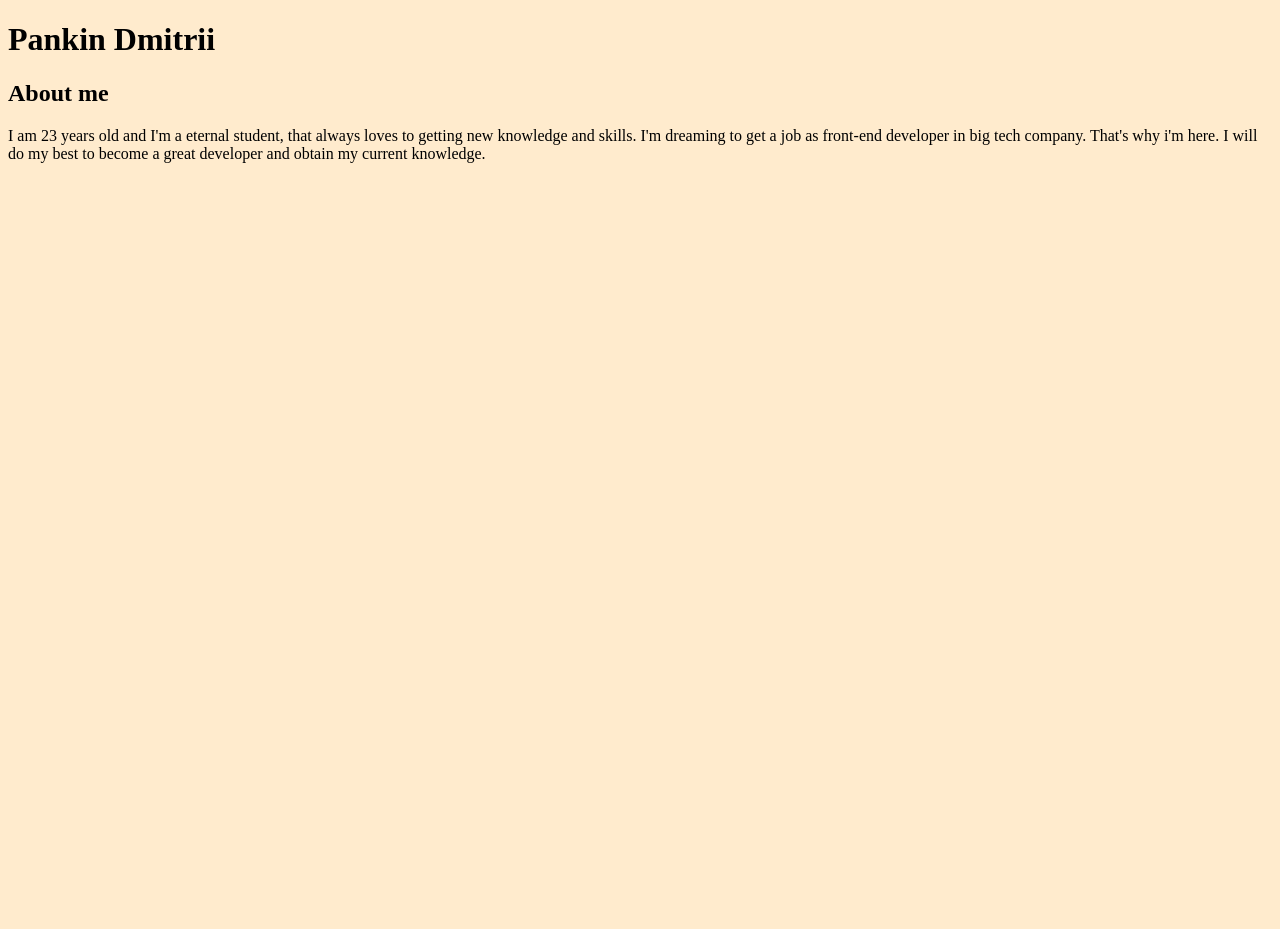
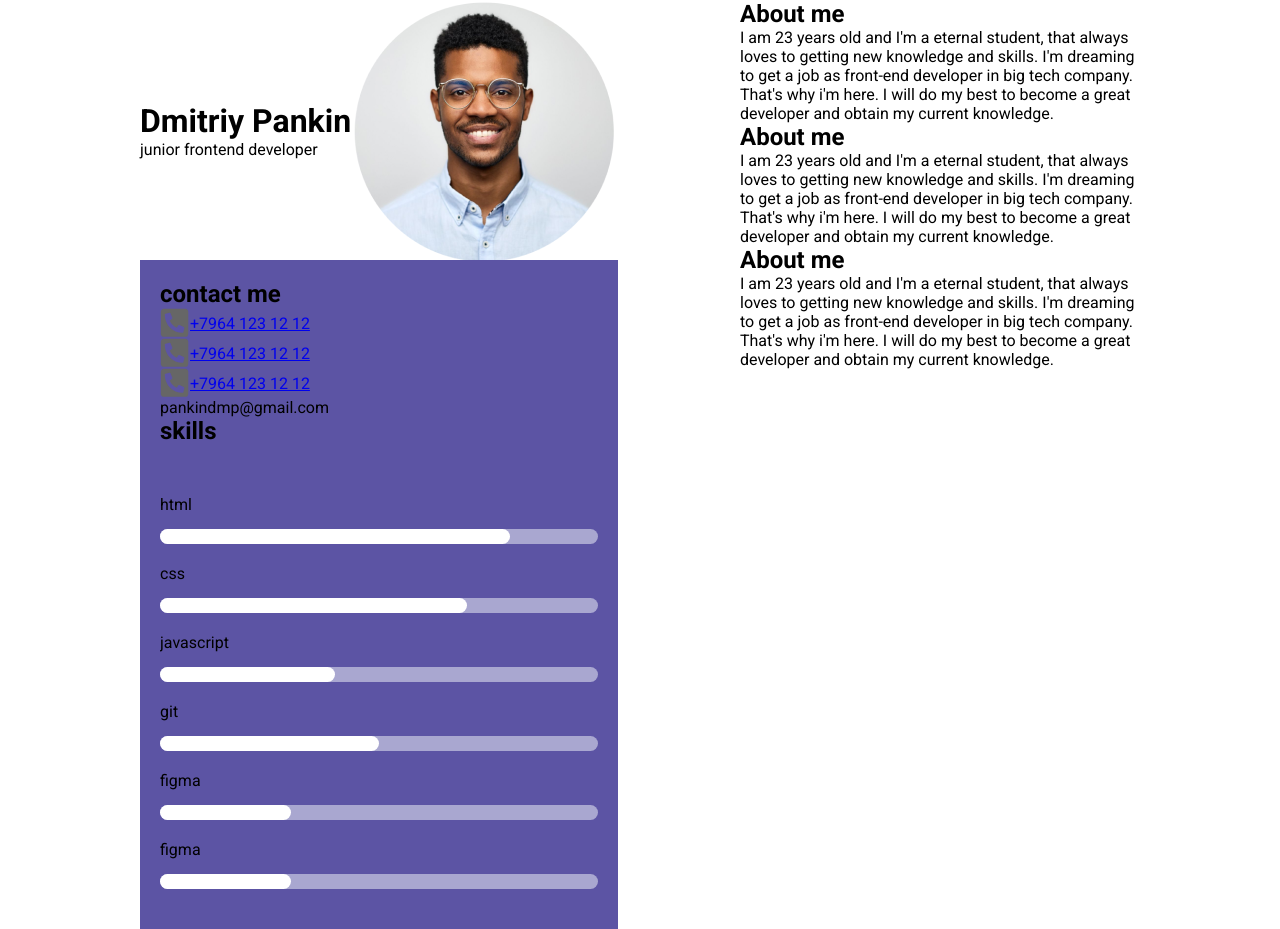
Before and after one commit to kidslime/rsschool-cv-done, a plain HTML site: page index.html in a window 1280 px wide. Before the commit the page ends 800 px from the top, so only its background shows below. Drawn offline with Linux system fonts and the light colour scheme.

Commit message:
feat: add markup and some style

```diff
--- a/index.html
+++ b/index.html
@@ -7,14 +7,68 @@
     <meta name="viewport" content="width=device-width, initial-scale=1.0">
     <title>cv</title>
     <link rel="stylesheet" href="style.css">
+    <link rel="preconnect" href="https://fonts.googleapis.com">
+    <link rel="preconnect" href="https://fonts.gstatic.com" crossorigin>
+    <link href="https://fonts.googleapis.com/css2?family=Roboto:ital,wght@0,400;0,500;0,700;1,400&display=swap" rel="stylesheet">
 </head>
 
 <body>
-    <h1>Pankin Dmitrii</h1>
-    <h2>About me</h2>
-    <p>I am 23 years old and I'm a eternal student, that always loves to getting new knowledge and skills. I'm dreaming to get a job as front-end developer in big tech company. That's why i'm here. I will do my best to become a great developer and obtain
-        my current knowledge.
-    </p>
+    <div class="wrapper layout-2-column">
+        <div class="left-side left-side__wrapper">
+            <header class="header header__wrapper">
+                <div class="info">
+                    <h1>Dmitriy Pankin</h1>
+                    <p>junior frontend developer</p>
+
+                </div>
+
+                <img src="assets/photo.PNG" alt="">
+            </header>
+            <main class="main">
+                <section class="contact-me">
+                    <h2>contact me</h2>
+                    <div class="contact-me__items">
+                        <p class="social-link">
+                            <span class="ico ico__phone"></span>
+                            <a href="tel:+7964 123 12 12">+7964 123 12 12</a></p>
+                        <p class="social-link">
+                            <span class="ico ico__phone"></span>
+                            <a href="tel:+7964 123 12 12">+7964 123 12 12</a></p>
+                        <p class="social-link">
+                            <span class="ico ico__phone"></span>
+                            <a href="tel:+7964 123 12 12">+7964 123 12 12</a></p>
+                        <p>pankindmp@gmail.com</p>
+                    </div>
+                </section>
+                <section class="skills">
+                    <h2>skills</h2>
+                    <ul class="skills-list">
+                        <li class="skill-list__item skill-list__item_html">html</li>
+                        <li class="skill-list__item skill-list__item_css">css</li>
+                        <li class="skill-list__item skill-list__item_js">javascript</li>
+                        <li class="skill-list__item skill-list__item_git">git</li>
+                        <li class="skill-list__item skill-list__item_figma">figma</li>
+                        <li class="skill-list__item skill-list__item_figma">figma</li>
+                    </ul>
+                </section>
+            </main>
+
+        </div>
+        <div class="right-side">
+            <div class="right-side__container">
+                <h2>About me</h2>
+                <p>I am 23 years old and I'm a eternal student, that always loves to getting new knowledge and skills. I'm dreaming to get a job as front-end developer in big tech company. That's why i'm here. I will do my best to become a great developer
+                    and obtain my current knowledge.</p>
+                <h2>About me</h2>
+                <p>I am 23 years old and I'm a eternal student, that always loves to getting new knowledge and skills. I'm dreaming to get a job as front-end developer in big tech company. That's why i'm here. I will do my best to become a great developer
+                    and obtain my current knowledge.</p>
+                <h2>About me</h2>
+                <p>I am 23 years old and I'm a eternal student, that always loves to getting new knowledge and skills. I'm dreaming to get a job as front-end developer in big tech company. That's why i'm here. I will do my best to become a great developer
+                    and obtain my current knowledge.</p>
+            </div>
+
+        </div>
+    </div>
 </body>
 
 </html>
--- a/style.css
+++ b/style.css
@@ -1,3 +1,137 @@
+* {
+    margin: 0;
+    padding: 0;
+    box-sizing: border-box;
+}
+
 body {
-    background-color: blanchedalmond;
+    font-family: 'Roboto', sans-serif;
 }
+
+.wrapper {
+    max-width: 1000px;
+    margin: auto;
+}
+
+.header__wrapper {
+    display: flex;
+    align-items: center;
+    background-color: #fff;
+}
+
+.layout-2-column {
+    display: flex;
+    justify-content: space-between;
+}
+
+.main {
+    background-color: #5C54A4;
+    padding: 20px;
+}
+
+.right-side {
+    background-color: #fff;
+    width: 40%;
+}
+
+.ico {
+    cursor: pointer;
+    display: inline-block;
+}
+
+.ico__phone {
+    background-image: url('assets/Vector.svg');
+    background-repeat: no-repeat;
+    width: 30px;
+    height: 30px;
+}
+
+.social-link {
+    display: flex;
+    align-items: center;
+}
+
+.skills-list {
+    overflow: hidden;
+}
+
+.skill-list__item {
+    position: relative;
+    list-style: none;
+    margin: 50px 0;
+}
+
+.skill-list__item::before {
+    content: '';
+    position: absolute;
+    top: calc(100% + 15px);
+    left: 0;
+    width: 100%;
+    height: 15px;
+    background-color: #A9A7D0;
+    border-radius: 10px;
+}
+
+.skill-list__item::after {
+    content: '';
+    position: absolute;
+    top: calc(100% + 15px);
+    left: 0;
+    width: 0;
+    height: 15px;
+    background-color: #fff;
+    border-radius: 10px;
+    animation-duration: .7s;
+    animation-timing-function: ease;
+    animation-fill-mode: forwards;
+}
+
+.skill-list__item_html::after {
+    animation-name: html;
+}
+
+@keyframes html {
+    to {
+        width: 80%;
+    }
+}
+
+.skill-list__item_css::after {
+    animation-name: css;
+}
+
+@keyframes css {
+    to {
+        width: 70%;
+    }
+}
+
+.skill-list__item_js::after {
+    animation-name: js;
+}
+
+@keyframes js {
+    to {
+        width: 40%;
+    }
+}
+
+.skill-list__item_git::after {
+    animation-name: git;
+}
+
+@keyframes git {
+    to {
+        width: 50%;
+    }
+}
+
+.skill-list__item_figma::after {
+    animation-name: figma;
+}
+
+@keyframes figma {
+    to {
+        width: 30%;
+    }
+}
```
Also changed, not shown: assets/Vector.svg (added), assets/photo.PNG (added).
